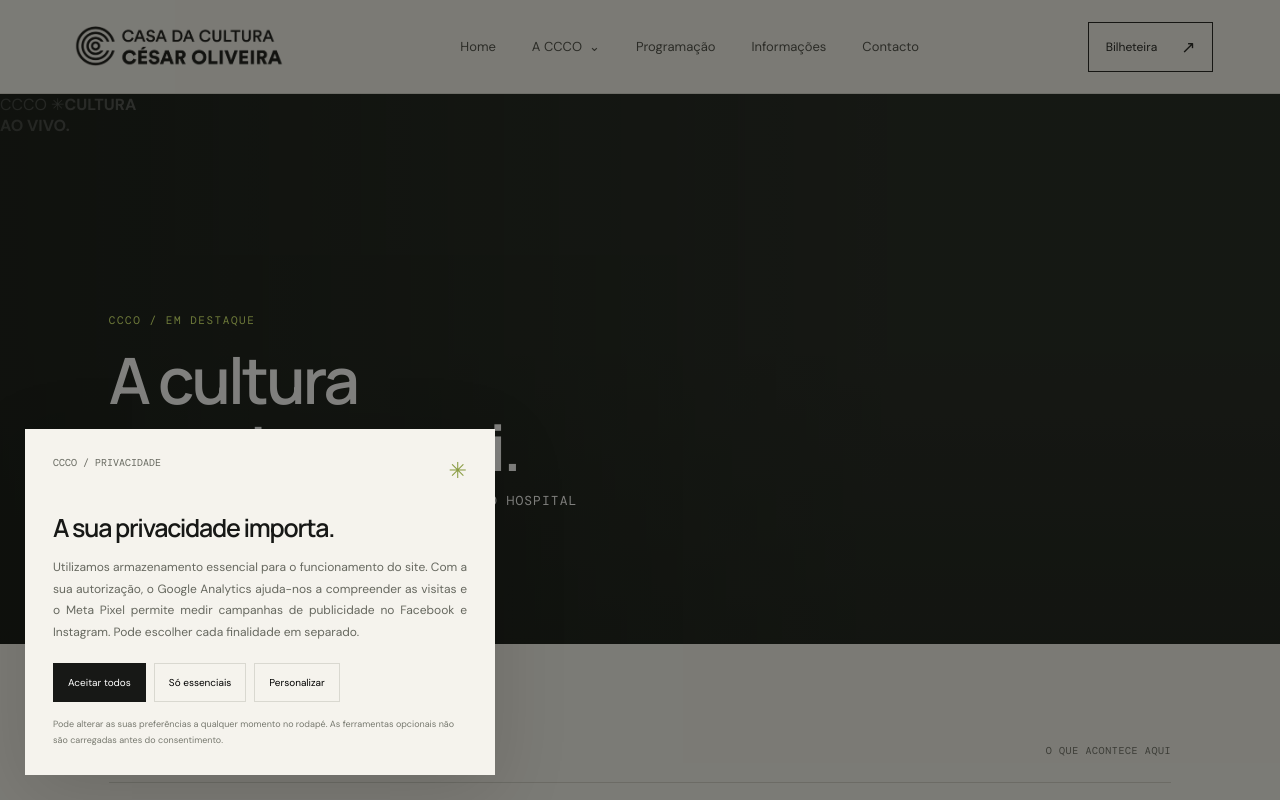
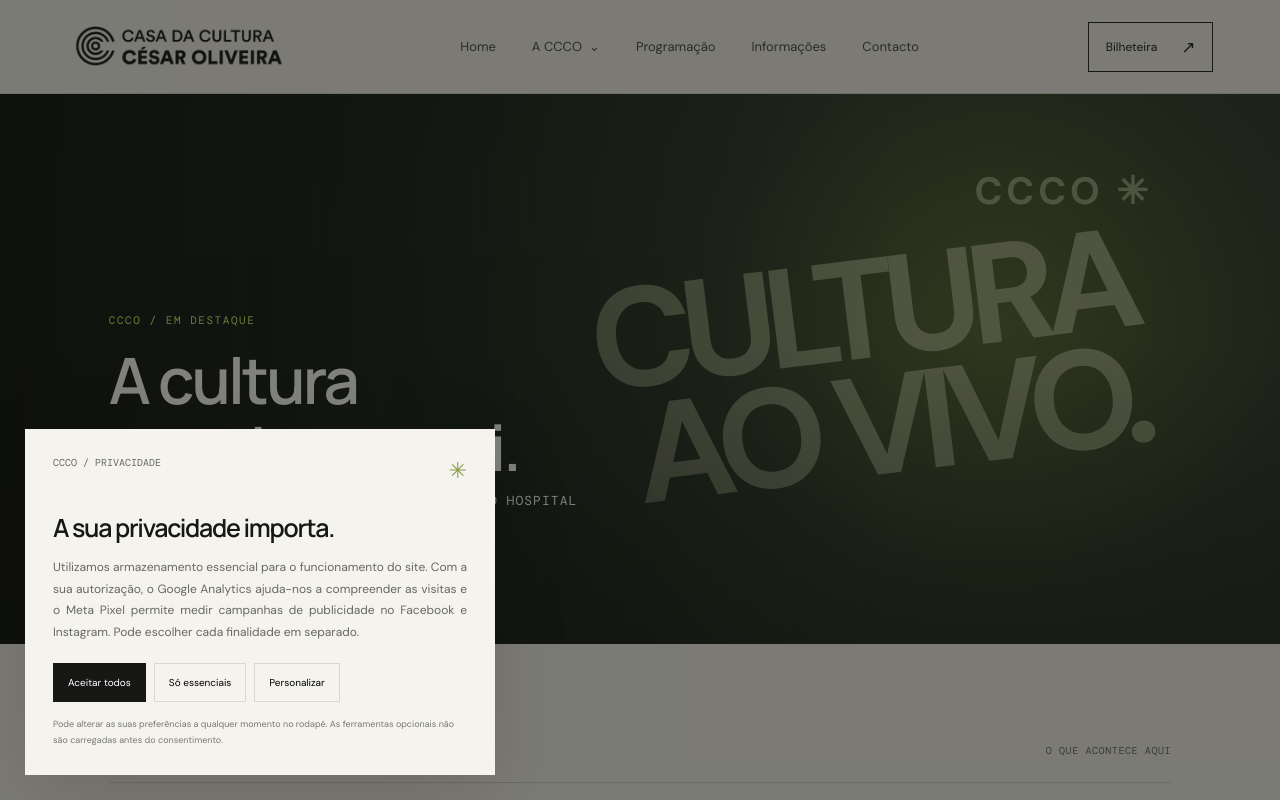
Before and after one commit to casadaculturacesaroliveira/CCCO, a Next.js app: page / in a window 1280 px wide. Shown: the top 800 px of the page. Built offline with nearby package versions, Linux system fonts and the light colour scheme; no server answers; the database is empty.

Commit message:
style: arte de substituição para banner sem imagens

```diff
--- a/app/globals.css
+++ b/app/globals.css
@@ -132,3 +132,9 @@ p { text-align: justify; text-justify: inter-word; }
 @keyframes ccco-banner-enter{from{opacity:.65}to{opacity:1}}
 @media(max-width:640px){.ccco-banner{height:420px}.ccco-banner-content{left:5%;bottom:18%;max-width:90%}.ccco-banner-content h2{font-size:clamp(30px,9vw,48px)}.ccco-banner-controls{right:5%;bottom:4%}.ccco-banner-controls button{width:35px;height:35px}}
 @media(prefers-reduced-motion:reduce){.ccco-banner-image img{animation:none}}
+
+.ccco-banner-fallback{background:radial-gradient(circle at 78% 42%,#6b7e3b 0%,#36472d 27%,#18251b 68%,#111b15 100%)}
+.ccco-banner-art{position:absolute;inset:0;display:flex;align-items:center;justify-content:flex-end;padding:5% 11%;color:#e8f4c1;opacity:.75}
+.ccco-banner-art span{position:absolute;top:13%;right:10%;font-size:clamp(18px,3vw,38px);font-weight:700;letter-spacing:.1em}
+.ccco-banner-art strong{font-size:clamp(65px,11vw,170px);line-height:.83;letter-spacing:-.09em;text-align:right;transform:rotate(-7deg)}
+@media(max-width:640px){.ccco-banner-art{padding:8%;opacity:.5}.ccco-banner-art strong{font-size:clamp(60px,16vw,100px)}}
```
